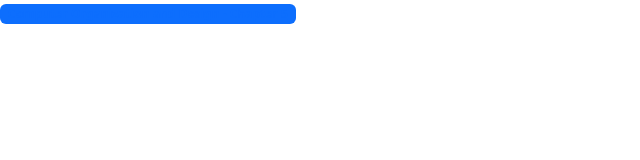
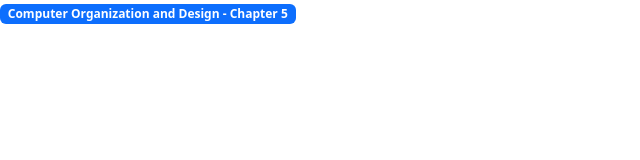
Before and after one commit to philippeLL1/philippeLL1.github.io, a plain HTML site: page notes.html in a window 1280 px wide. Shown: the whole page, without its empty margins (0-640 px from the left). Drawn offline with nearby package versions, Linux system fonts and the light colour scheme.

Commit message:
Fixed notes badge

```diff
--- a/notes.html
+++ b/notes.html
@@ -8,7 +8,8 @@
   </head>
   <body>
     <span class="badge bg-primary">
-     <a href="comp273-chapter5.html">Computer Organization and Design - Chapter 5</a>
+      Computer Organization and Design - Chapter 5
+     <a href="comp273-chapter5.html"></a>
     </span>
   </body>
 </html>
```
